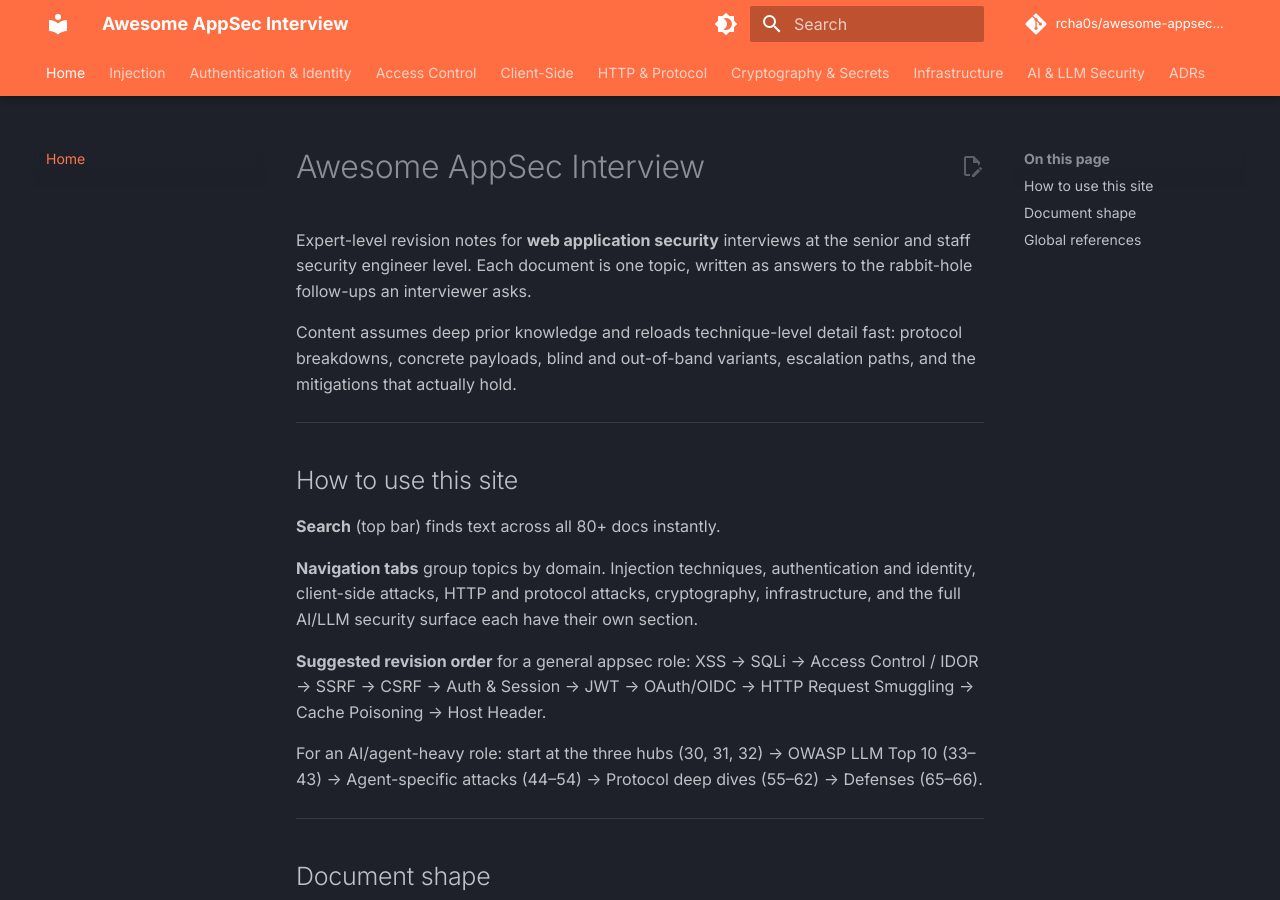
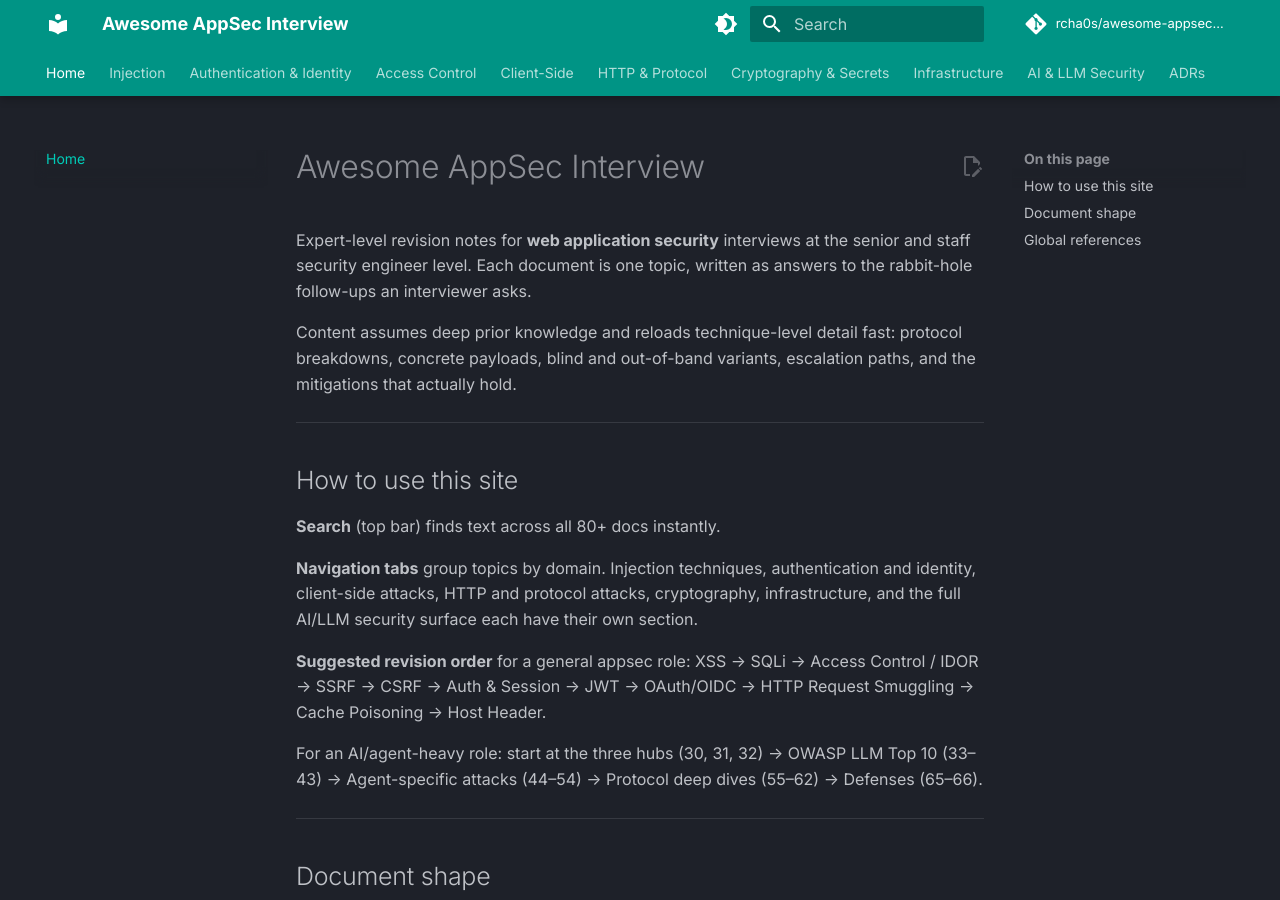
Before and after one commit to rcha0s/awesome-appsec-interview, an MkDocs documentation site: the page built from docs/index.md, in a window 1280 px wide and 900 px high. Built offline with MkDocs 1.6.1 and Material for MkDocs 9.7.7, drawn with Linux system fonts in a browser that asks for light colours; comment, search, counter and statistics services are not loaded.

Commit message:
style: switch theme palette to teal/cyan on dark slate

```diff
--- a/mkdocs.yml
+++ b/mkdocs.yml
@@ -9,14 +9,14 @@ theme:
   name: material
   palette:
     - scheme: slate
-      primary: deep orange
-      accent: orange
+      primary: teal
+      accent: cyan
       toggle:
         icon: material/brightness-4
         name: Switch to light mode
     - scheme: default
-      primary: deep orange
-      accent: orange
+      primary: teal
+      accent: cyan
       toggle:
         icon: material/brightness-7
         name: Switch to dark mode
```
